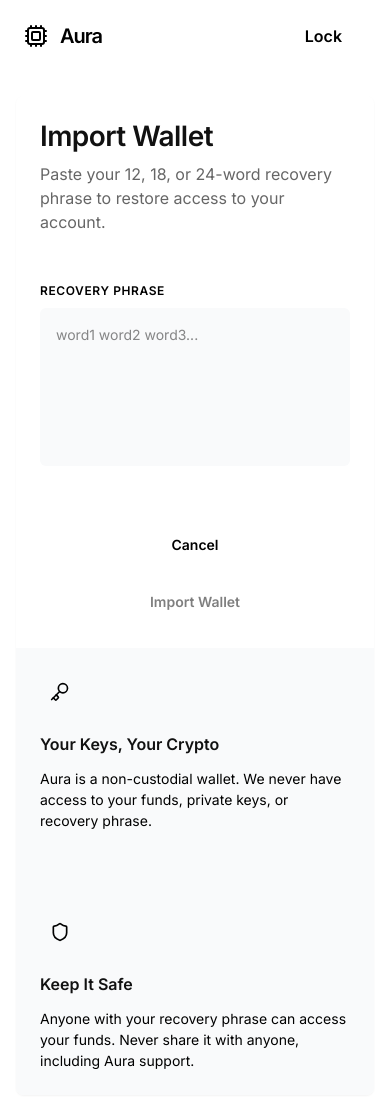
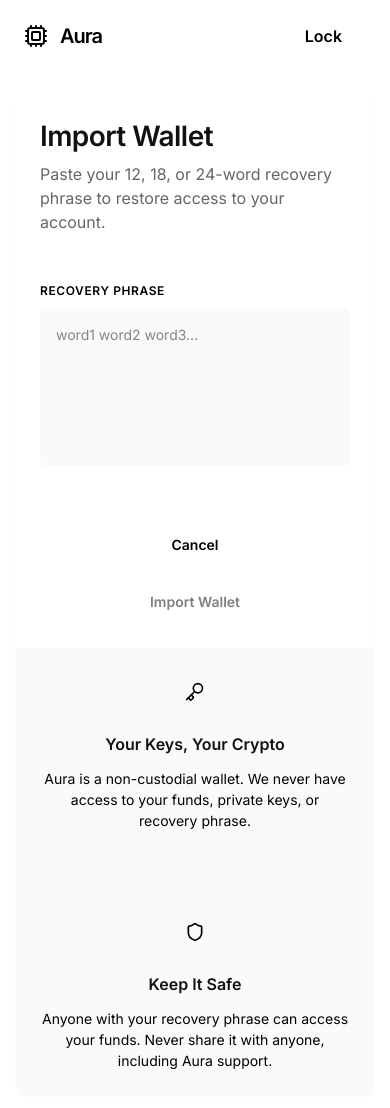
Before and after one commit to 19Kushagra0/crypto-wallet, a Next.js app: page /import in a window 390 px wide. Shown: the top 1108 px of the page. Built offline with nearby package versions, Linux system fonts and the light colour scheme.

Commit message:
Kushagra dev (#2)
* create a responsive UI for crypto wallet

* Center icons and tweak layout styles

```diff
--- a/src/components/ImportWallet.jsx
+++ b/src/components/ImportWallet.jsx
@@ -81,8 +81,10 @@
           {/* Contextual Side Information */}
           <div className={styles.infoSection}>
             <div className={styles.infoBlock}>
-              <div className={styles.iconBox}>
-                <Key size={20} />
+              <div className={styles.iconWrapper}>
+                <div className={styles.iconBox}>
+                  <Key size={20} />
+                </div>
               </div>
               <h3 className={styles.infoTitle}>
                 Your Keys, Your Crypto
@@ -94,8 +96,10 @@
             </div>
             <div className={styles.divider} />
             <div className={styles.infoBlock}>
-              <div className={styles.iconBox}>
-                <Shield size={20} />
+              <div className={styles.iconWrapper}>
+                <div className={styles.iconBox}>
+                  <Shield size={20} />
+                </div>
               </div>
               <h3 className={styles.infoTitle}>
                 Keep It Safe
--- a/src/styles/Dashboard.module.css
+++ b/src/styles/Dashboard.module.css
@@ -167,6 +167,7 @@
   border: 1px solid var(--color-hairline);
   border-radius: 0.5rem;
   padding: 1.5rem;
+  height: fit-content;
 }
 
 @media screen and (min-width: 1024px) {
--- a/src/styles/ImportWallet.module.css
+++ b/src/styles/ImportWallet.module.css
@@ -207,6 +207,15 @@
   display: flex;
   flex-direction: column;
   gap: 0.75rem;
+  align-items: center;
+  text-align: center;
+}
+
+.iconWrapper {
+  width: 100%;
+  display: flex;
+  justify-content: center;
+  align-items: center;
 }
 
 .iconBox {
--- a/src/styles/Onboarding.module.css
+++ b/src/styles/Onboarding.module.css
@@ -55,6 +55,7 @@
   color: var(--color-ink);
   font-family: Inter, sans-serif;
   margin: 0;
+  max-width: 450px;
 }
 
 .description {
```
